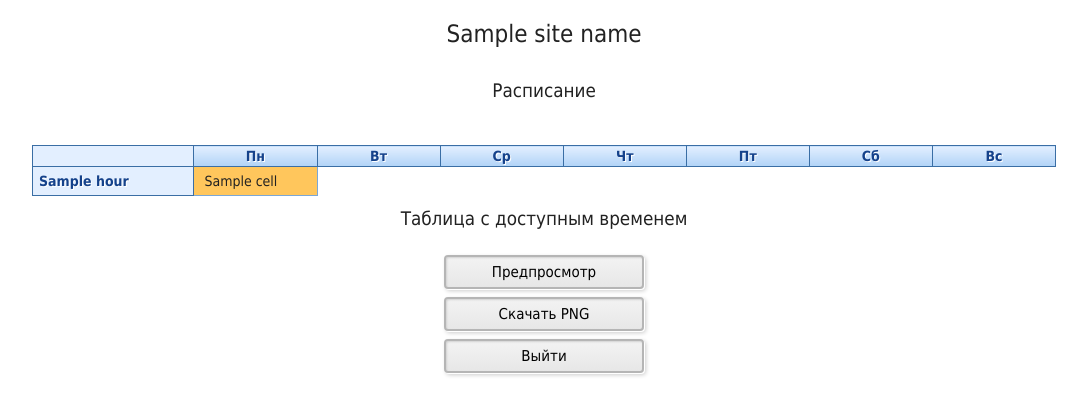
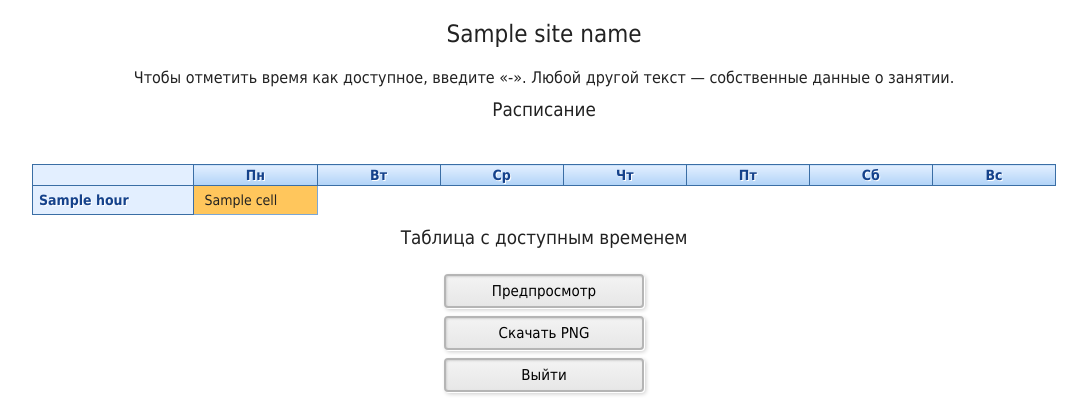
Before and after one commit to nikiats/timetable_manager, a Django app: template web/templates/web/timetable.html in a window 1280 px wide. Shown: the top 420 px of the page, without its empty margins (96-1183 px from the left). Run offline with Django 5.2, Linux system fonts and the light colour scheme; the template is opened without the code that fills it: most values are stand-ins (such as "Sample title", 1, 10 or a date in 2020); data that the repository does not hold is empty.

Commit message:
modify docs, add hint on timetable page

```diff
--- a/web/templates/web/timetable.html
+++ b/web/templates/web/timetable.html
@@ -6,6 +6,7 @@
 	<script type="text/javascript" src="{% static 'web/timetable.js' %}" type="text/css"></script>
 	<div class="center-container">
 		<h2 class="heading" onclick="window.location.href = '/';">{{ site_name }}</h2>
+		<p>Чтобы отметить время как доступное, введите «-». Любой другой текст — собственные данные о занятии.</p>
 		{% include "web/elements/messages.html" %}
 		<h3>Расписание</h3>
 		<p class="result-label"></p>
```
Also changed, not shown: README.md, 5 other files.
